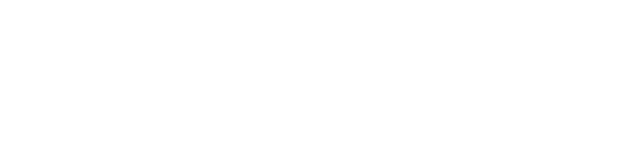
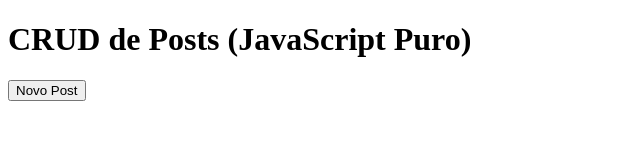
Before and after one commit to davi-2025/desafio-obadrop, a plain HTML site: page index.html in a window 1280 px wide. Shown: the whole page, without its empty margins (0-640 px from the left). Drawn offline with Linux system fonts and the light colour scheme; files that its build step writes are made by us from their sources.

Commit message:
Adicionei titulo + Butao New Posts

```diff
--- a/index.html
+++ b/index.html
@@ -7,6 +7,8 @@
     <link rel="stylesheet" href="style.css" />
 </head>
 <body>
+    <h1>CRUD de Posts (JavaScript Puro)</h1>
 
+    <button id="new-post-btn">Novo Post</button>
 </body>
 </html>
```
